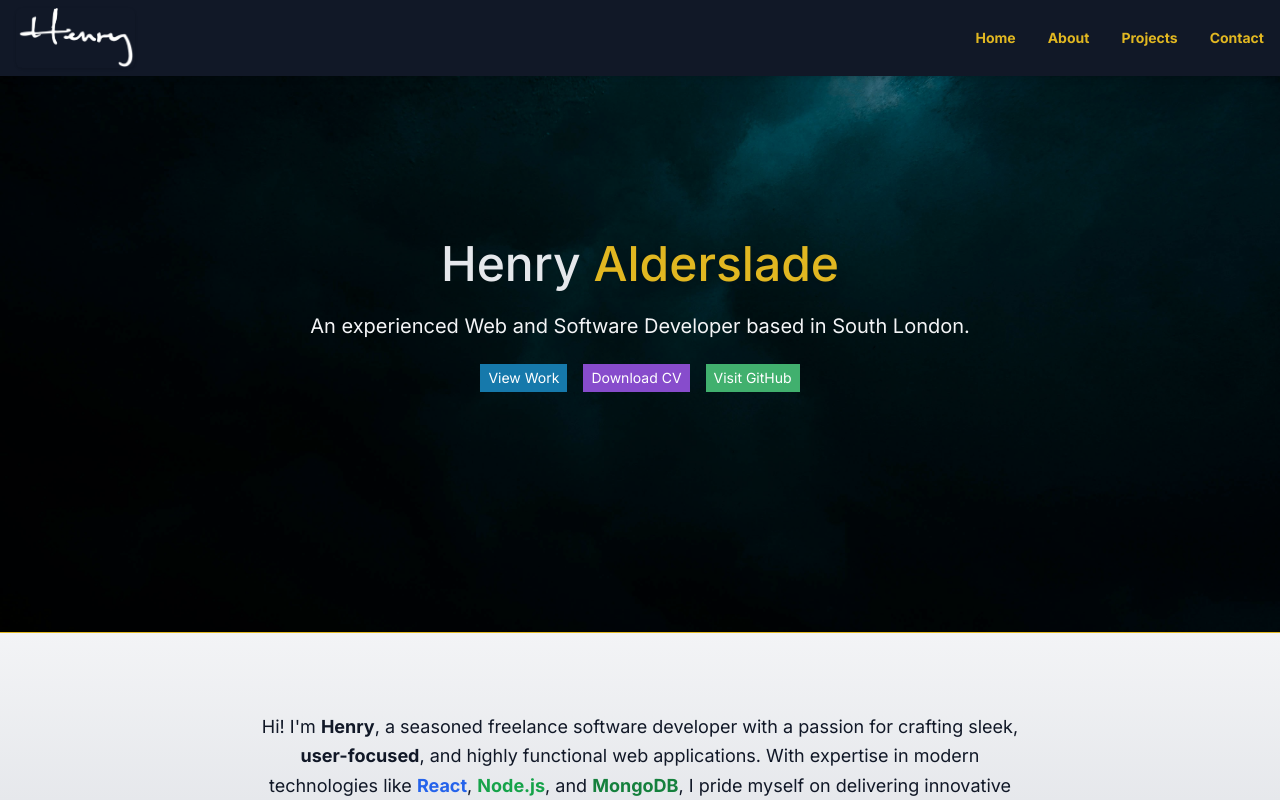
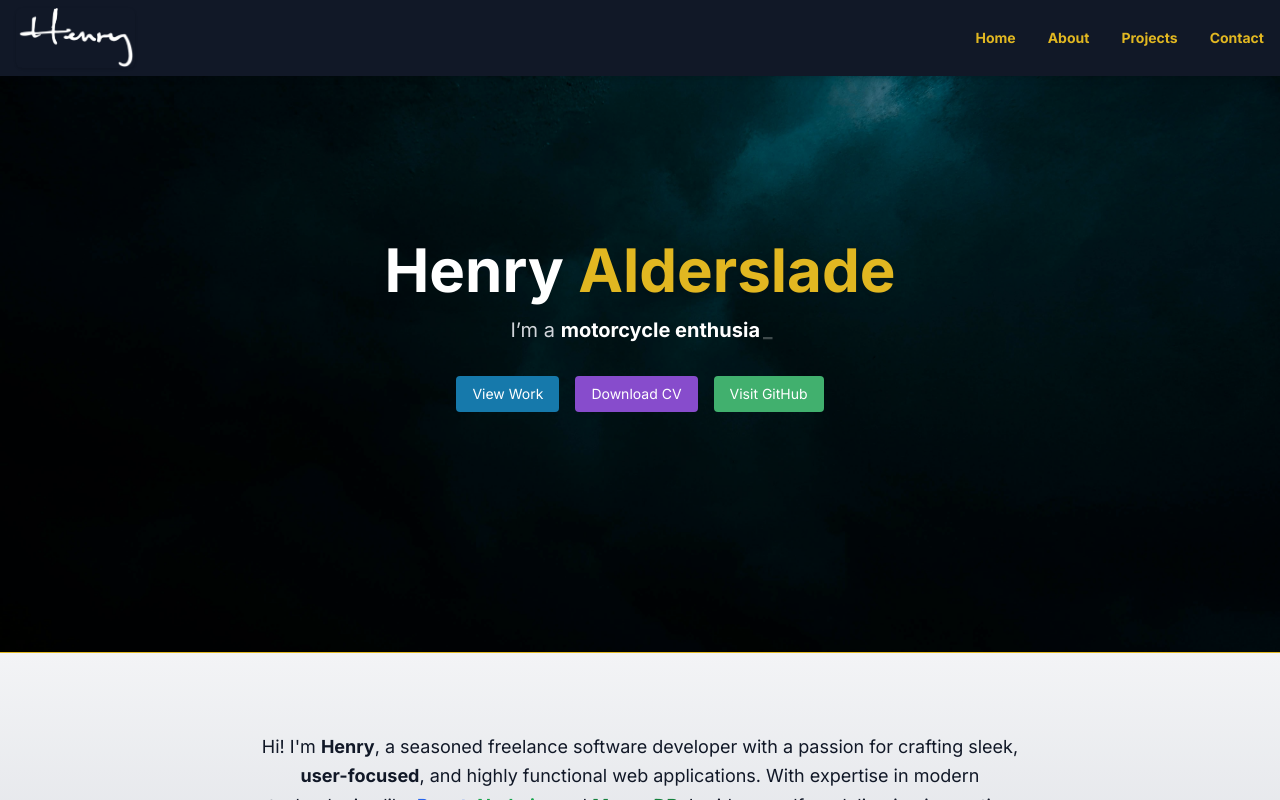
Before and after one commit to heniscoding/Henry-Portfolio-Front-End, a React (Create React App) app: page / in a window 1280 px wide. Shown: the top 800 px of the page. Built offline with nearby package versions, Linux system fonts and the light colour scheme; no server answers; the HTML template or start-up script is replaced by a standard one.

Commit message:
update - added typewriter effect to hero section, small style improvements

```diff
--- a/package.json
+++ b/package.json
@@ -9,6 +9,7 @@
     "aos": "^2.3.4",
     "axios": "^1.7.7",
     "emailjs-com": "^3.2.0",
+    "framer-motion": "^12.23.0",
     "react": "^18.3.1",
     "react-dom": "^18.3.1",
     "react-helmet": "^6.1.0",
@@ -16,6 +17,7 @@
     "react-router-dom": "^7.0.1",
     "react-scripts": "5.0.1",
     "react-scroll": "^1.9.0",
+    "react-simple-typewriter": "^5.0.1",
     "serve": "^14.2.4",
     "web-vitals": "^2.1.4"
   },
--- a/src/components/Hero.jsx
+++ b/src/components/Hero.jsx
@@ -1,4 +1,6 @@
 import React from "react";
+import { motion } from "framer-motion";
+import { Typewriter } from "react-simple-typewriter";
 
 const Hero = () => {
   return (
@@ -7,32 +9,67 @@ const Hero = () => {
       className="relative py-60 flex flex-col items-center justify-center bg-cover bg-center bg-no-repeat text-gray-100 text-center px-4"
       style={{
         backgroundImage: "url('/data/tech-background4.jpg')",
-        backgroundAttachment: "fixed", // Enables parallax effect
+        backgroundAttachment: "fixed",
       }}
     >
-      {/* Overlay */}
+      {/* Dark overlay */}
       <div className="absolute inset-0 bg-black bg-opacity-40"></div>
 
-      {/* Content */}
-      <div className="relative z-10">
-        <h1 className="text-3xl animate-fadeIn md:text-5xl font-medium leading-tight text-gray-200 drop-shadow-lg shadow-black animate-fade-in">
-          Henry<span className="text-custom-light-orange"> Alderslade</span>
-        </h1>
+      {/* Main content */}
+      <div className="relative z-10 max-w-3xl">
+        <motion.h1
+          initial={{ opacity: 0, y: -20 }}
+          animate={{ opacity: 1, y: 0 }}
+          transition={{ duration: 0.6 }}
+          className="text-4xl md:text-6xl font-extrabold leading-tight text-white drop-shadow-lg"
+        >
+          Henry
+          <span className="text-custom-light-orange"> Alderslade</span>
+        </motion.h1>
 
-        <p className="text-sm md:text-xl mt-6 max-w-2xl">
-          An experienced Web and Software Developer based in South London.
-        </p>
-        <div className="mt-6 flex flex-col sm:flex-row sm:justify-center sm:items-center space-y-4 sm:space-y-0 sm:space-x-4 mt-10">
+        <motion.p
+          initial={{ opacity: 0, y: 20 }}
+          animate={{ opacity: 1, y: 0 }}
+          transition={{ delay: 0.3, duration: 0.6 }}
+          className="text-lg md:text-xl mt-4 text-gray-300"
+        >
+          <span>I’m a&nbsp;</span>
+          <span className="text-white font-semibold">
+            <Typewriter
+              words={[
+                "coder",
+                "drone pilot",
+                "motorcycle enthusiast",
+                "coffee drinker",
+                "problem solver",
+                "tech explorer",
+              ]}
+              loop={0}
+              cursor
+              cursorStyle="_"
+              typeSpeed={80}
+              deleteSpeed={40}
+              delaySpeed={1200}
+            />
+          </span>
+        </motion.p>
+
+        <motion.div
+          initial={{ opacity: 0, scale: 0.95 }}
+          animate={{ opacity: 1, scale: 1 }}
+          transition={{ delay: 0.6, duration: 0.4 }}
+          className="mt-8 flex flex-col sm:flex-row sm:justify-center sm:items-center gap-4"
+        >
           <a
             href="#projects"
-            className="px-2 py-1 bg-[#1679AB] text-white text-sm hover:text-white hover:bg-[#12638b] transform hover:scale-110 transition-transform duration-300 ease-in-out text-center"
+            className="px-4 py-2 bg-[#1679AB] text-white text-sm rounded hover:bg-[#12638b] transform hover:scale-105 transition duration-300"
           >
             View Work
           </a>
           <a
             href="/data/Henry-Alderslade-CV-2024.pdf"
             download
-            className="px-2 py-1 bg-[#874CCC] text-white text-sm hover:text-white hover:bg-[#6d3ca6] transform hover:scale-110 transition-transform duration-300 ease-in-out text-center"
+            className="px-4 py-2 bg-[#874CCC] text-white text-sm rounded hover:bg-[#6d3ca6] transform hover:scale-105 transition duration-300"
           >
             Download CV
           </a>
@@ -40,19 +77,12 @@ const Hero = () => {
             href="https://github.com/heniscoding/"
             target="_blank"
             rel="noopener noreferrer"
-            className="px-2 py-1 bg-[#41B06E] text-white text-sm hover:text-white hover:bg-[#2c824e] transform hover:scale-110 transition-transform duration-300 ease-in-out text-center"
+            className="px-4 py-2 bg-[#41B06E] text-white text-sm rounded hover:bg-[#2c824e] transform hover:scale-105 transition duration-300"
           >
             Visit GitHub
           </a>
-        </div>
+        </motion.div>
       </div>
-
-      {/* Image in Bottom-Left */}
-      {/* <img
-        src="/data/bgprogrammer-left.png" // Update the path to your image
-        alt="Decorative"
-        className="absolute bottom-0 left-0 w-auto h-[300px] object-contain opacity-90"
-      /> */}
     </section>
   );
 };
```
Also changed, not shown: 1 other file (tests, documents, lock files or other folders).
